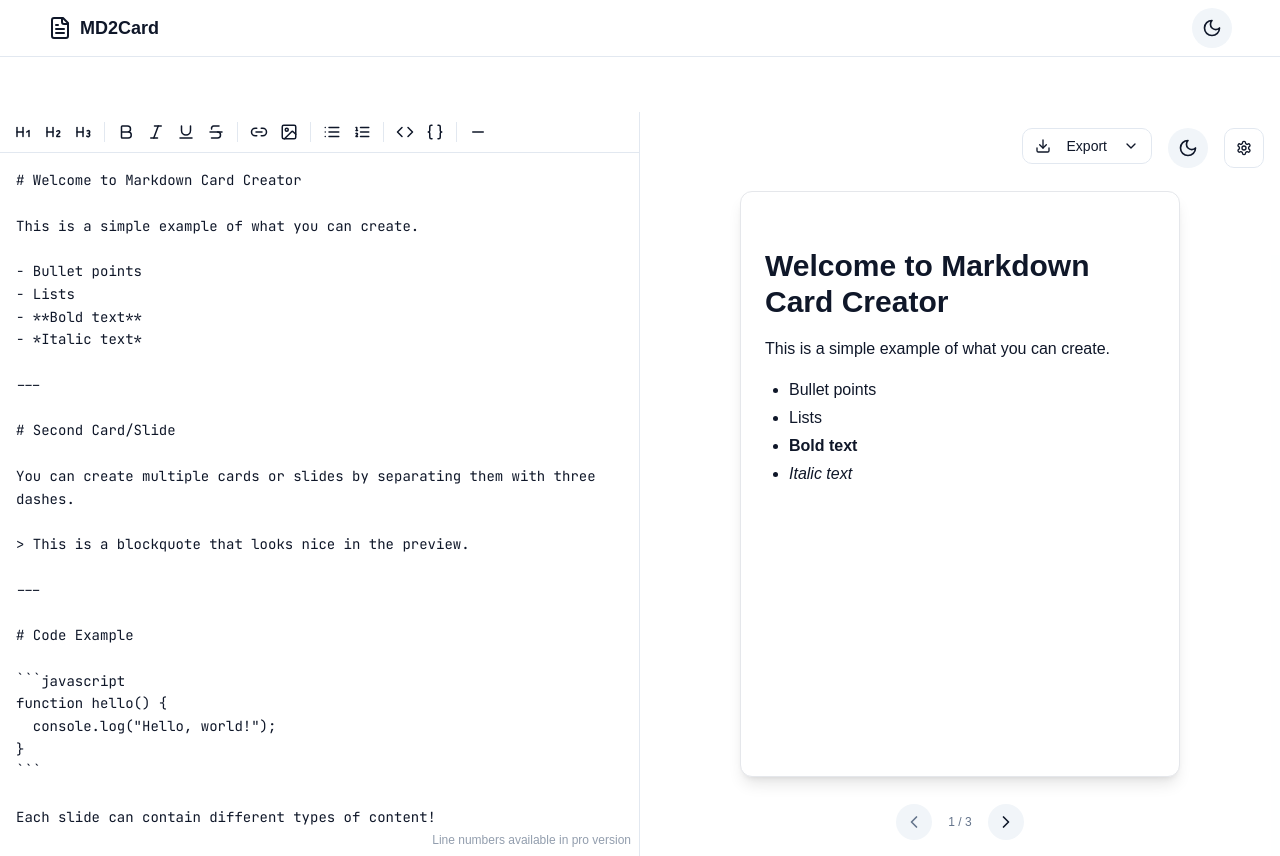
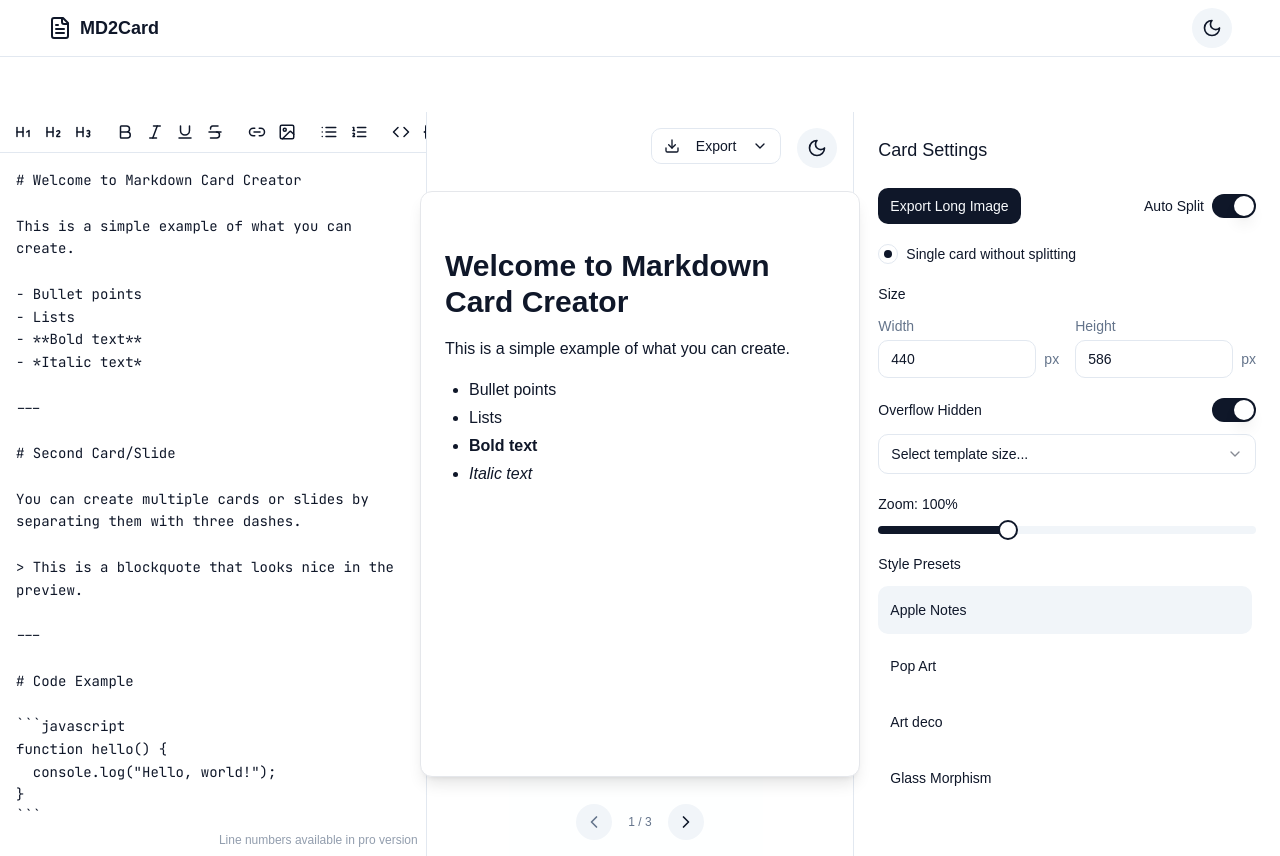
Before and after one commit to zhangxin1988/cardify-magic-slides, a React (Vite) app: page /editor in a window 1280 px wide. Built offline with nearby package versions, Linux system fonts and the light colour scheme.

Commit message:
Expand card settings
Make card settings always visible.

```diff
--- a/src/components/CardSettings.tsx
+++ b/src/components/CardSettings.tsx
@@ -4,6 +4,13 @@ import { Button } from "@/components/ui/button";
 import { Slider } from "@/components/ui/slider";
 import { Switch } from "@/components/ui/switch";
 import { ChevronDown } from "lucide-react";
+import {
+  Select,
+  SelectContent,
+  SelectItem,
+  SelectTrigger,
+  SelectValue,
+} from "@/components/ui/select";
 
 interface CardSettingsProps {
   width: string;
@@ -36,17 +43,16 @@ const CardSettings: React.FC<CardSettingsProps> = ({
 }) => {
   return (
     <div className="space-y-6">
-      <div>
-        <h3 className="text-lg font-medium mb-4">Card Settings</h3>
+      <h3 className="text-lg font-medium">Card Settings</h3>
 
-        <div className="space-y-4">
+      <div className="space-y-5">
         <div className="flex justify-between items-center">
           <Button
             variant="default"
             size="sm"
             onClick={onExportLongImage}
           >
-              Long Image
+            Export Long Image
           </Button>
           <div className="flex items-center gap-2">
             <span className="text-sm">Auto Split</span>
@@ -64,63 +70,60 @@ const CardSettings: React.FC<CardSettingsProps> = ({
           <span className="text-sm">Single card without splitting</span>
         </div>
 
-          <div className="space-y-2">
+        <div className="space-y-3">
           <h4 className="text-sm font-medium">Size</h4>
 
           <div className="grid grid-cols-2 gap-4">
             <div>
-                <label className="text-sm text-muted-foreground">Width</label>
+              <label className="text-sm text-muted-foreground block mb-1">Width</label>
               <div className="flex items-center gap-2">
-                  <div className="flex-1">
                 <input
                   type="text"
                   value={width}
                   onChange={(e) => onWidthChange(e.target.value)}
-                      className="w-full px-2 py-1 text-sm border rounded-md"
+                  className="w-full px-3 py-2 text-sm border rounded-md"
                 />
-                  </div>
                 <span className="text-sm text-muted-foreground">px</span>
               </div>
             </div>
 
             <div>
-                <label className="text-sm text-muted-foreground">Height</label>
+              <label className="text-sm text-muted-foreground block mb-1">Height</label>
               <div className="flex items-center gap-2">
-                  <div className="flex-1">
                 <input
                   type="text"
                   value={height}
                   onChange={(e) => onHeightChange(e.target.value)}
-                      className="w-full px-2 py-1 text-sm border rounded-md"
+                  className="w-full px-3 py-2 text-sm border rounded-md"
                 />
-                  </div>
                 <span className="text-sm text-muted-foreground">px</span>
               </div>
             </div>
           </div>
         </div>
 
-          <div className="space-y-2">
+        <div className="space-y-3">
           <div className="flex justify-between items-center">
             <h4 className="text-sm font-medium">Overflow Hidden</h4>
             <Switch defaultChecked />
           </div>
 
-            <div className="relative">
-              <select className="w-full px-2 py-2 text-sm border rounded-md appearance-none">
-                <option>Select template size...</option>
-                <option>Twitter Post (1200×675px)</option>
-                <option>Instagram Post (1080×1080px)</option>
-                <option>Instagram Story (1080×1920px)</option>
-                <option>Facebook Post (1200×630px)</option>
-              </select>
-              <ChevronDown className="absolute right-2 top-2.5 h-4 w-4 opacity-50" />
-            </div>
+          <Select>
+            <SelectTrigger className="w-full">
+              <SelectValue placeholder="Select template size..." />
+            </SelectTrigger>
+            <SelectContent>
+              <SelectItem value="twitter">Twitter Post (1200×675px)</SelectItem>
+              <SelectItem value="instagram-post">Instagram Post (1080×1080px)</SelectItem>
+              <SelectItem value="instagram-story">Instagram Story (1080×1920px)</SelectItem>
+              <SelectItem value="facebook">Facebook Post (1200×630px)</SelectItem>
+            </SelectContent>
+          </Select>
         </div>
 
-          <div className="space-y-2">
+        <div className="space-y-3">
           <div className="flex justify-between items-center">
-              <span className="text-sm">Zoom: {zoom}%</span>
+            <span className="text-sm font-medium">Zoom: {zoom}%</span>
           </div>
           <Slider
             value={[zoom]}
@@ -131,14 +134,18 @@ const CardSettings: React.FC<CardSettingsProps> = ({
           />
         </div>
 
-          <div className="space-y-4 mt-6">
+        <div className="space-y-3">
           <h4 className="text-sm font-medium">Style Presets</h4>
 
-            <div className="space-y-2 max-h-60 overflow-y-auto pr-2">
+          <div className="grid grid-cols-1 gap-2 max-h-60 overflow-y-auto pr-1">
             {styleOptions.map((style) => (
               <div
                 key={style}
-                  className={`p-2 rounded-md cursor-pointer ${activeStyle === style ? 'bg-accent' : 'hover:bg-accent/50'}`}
+                className={`p-3 rounded-md cursor-pointer transition-colors ${
+                  activeStyle === style
+                    ? 'bg-accent text-accent-foreground'
+                    : 'hover:bg-accent/50'
+                }`}
                 onClick={() => onStyleChange(style)}
               >
                 <span className="text-sm">{style}</span>
@@ -148,7 +155,6 @@ const CardSettings: React.FC<CardSettingsProps> = ({
         </div>
       </div>
     </div>
-    </div>
   );
 };
 
--- a/src/pages/Editor.tsx
+++ b/src/pages/Editor.tsx
@@ -5,8 +5,7 @@ import {
   FileText,
   Copy,
   Share2,
-  ChevronDown,
-  Settings
+  ChevronDown
 } from "lucide-react";
 import { toast } from "sonner";
 import { markdownToHtml, exportToHtml, exportToPdf, getDefaultMarkdown } from "../utils/markdownConverter";
@@ -21,11 +20,6 @@ import {
   DropdownMenuItem,
   DropdownMenuTrigger,
 } from "@/components/ui/dropdown-menu";
-import {
-  Sheet,
-  SheetContent,
-  SheetTrigger,
-} from "@/components/ui/sheet";
 import Navbar from "@/components/Navbar";
 
 enum DevicePreview {
@@ -122,7 +116,7 @@ const Editor = () => {
     <div className="h-screen flex flex-col pt-14">
       <div className="flex h-full">
         {/* Editor Section */}
-        <div className="w-full md:w-1/2 h-full border-r border-border flex flex-col">
+        <div className="w-full md:w-1/2 lg:w-1/3 h-full border-r border-border flex flex-col">
           <MarkdownEditor
             value={markdown}
             onChange={setMarkdown}
@@ -130,7 +124,7 @@ const Editor = () => {
         </div>
 
         {/* Preview Section */}
-        <div className="w-full md:w-1/2 h-full flex flex-col bg-accent/5">
+        <div className="w-full md:w-1/2 lg:w-1/3 h-full flex flex-col bg-accent/5">
           <div className="relative h-full flex flex-col">
             <div className="absolute top-4 right-4 z-10 flex space-x-4">
               <DropdownMenu>
@@ -162,30 +156,6 @@ const Editor = () => {
               </DropdownMenu>
 
               <ThemeToggle />
-
-              <Sheet>
-                <SheetTrigger asChild>
-                  <Button variant="outline" size="icon" className="bg-background/80 backdrop-blur-sm">
-                    <Settings className="h-4 w-4" />
-                  </Button>
-                </SheetTrigger>
-                <SheetContent className="w-[350px] sm:w-[450px] overflow-y-auto">
-                  <CardSettings
-                    width={width}
-                    height={height}
-                    zoom={zoom}
-                    autoSplit={autoSplit}
-                    activeStyle={activeStyle}
-                    styleOptions={styleOptions}
-                    onWidthChange={setWidth}
-                    onHeightChange={setHeight}
-                    onZoomChange={setZoom}
-                    onAutoSplitChange={setAutoSplit}
-                    onStyleChange={setActiveStyle}
-                    onExportLongImage={handleExportLongImage}
-                  />
-                </SheetContent>
-              </Sheet>
             </div>
 
             <CardPreview
@@ -198,6 +168,24 @@ const Editor = () => {
             />
           </div>
         </div>
+
+        {/* Settings Panel - Always visible */}
+        <div className="hidden lg:block w-1/3 h-full border-l border-border bg-background overflow-y-auto p-6">
+          <CardSettings
+            width={width}
+            height={height}
+            zoom={zoom}
+            autoSplit={autoSplit}
+            activeStyle={activeStyle}
+            styleOptions={styleOptions}
+            onWidthChange={setWidth}
+            onHeightChange={setHeight}
+            onZoomChange={setZoom}
+            onAutoSplitChange={setAutoSplit}
+            onStyleChange={setActiveStyle}
+            onExportLongImage={handleExportLongImage}
+          />
+        </div>
       </div>
     </div>
   );
```
Lines whose indentation alone changed are shown as unchanged.
